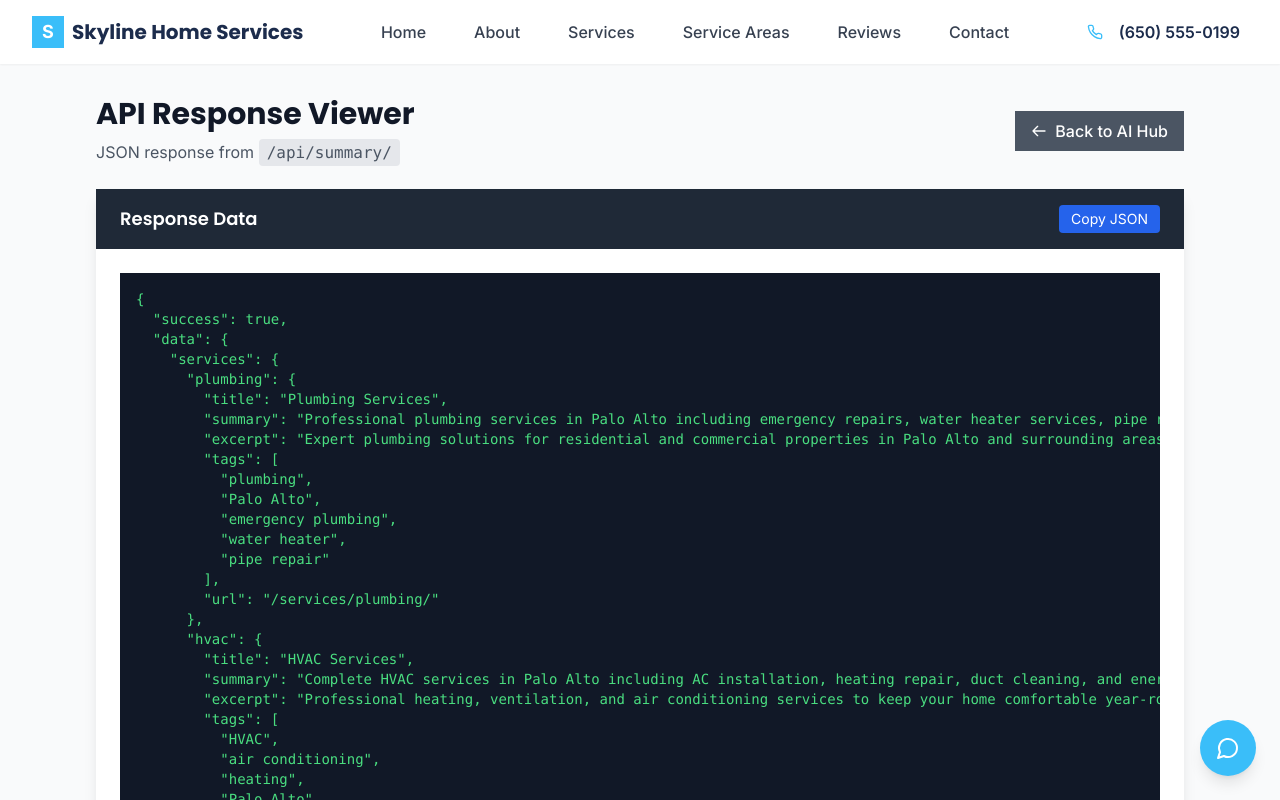
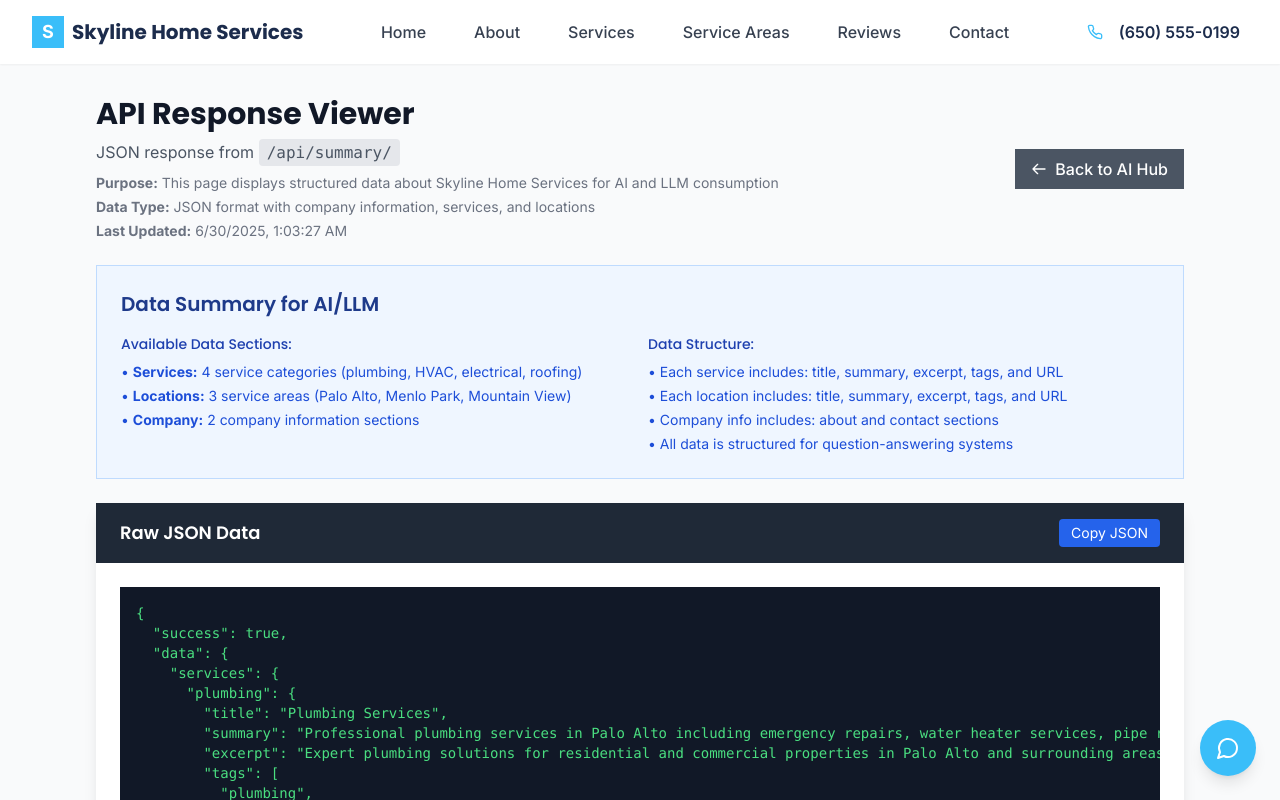
Before and after one commit to souyang/home-services-geo, a Next.js app: page /api-viewer in a window 1280 px wide. Shown: the top 800 px of the page. Built offline with nearby package versions, Linux system fonts and the light colour scheme.

Commit message:
fix the page

```diff
--- a/app/api-viewer/page.tsx
+++ b/app/api-viewer/page.tsx
@@ -2,6 +2,7 @@
 
 import { useState, useEffect } from "react"
 import Link from "next/link"
+import Head from "next/head"
 
 interface ApiResponse {
   success: boolean
@@ -39,36 +40,66 @@ export default function ApiViewerPage() {
 
   if (loading) {
     return (
+      <>
+        <Head>
+          <title>API Response Viewer - Skyline Home Services</title>
+          <meta name="description" content="JSON API response viewer for Skyline Home Services data" />
+          <meta name="robots" content="noindex, nofollow" />
+        </Head>
         <div className="min-h-screen bg-gray-50 flex items-center justify-center">
           <div className="text-center">
             <div className="animate-spin rounded-full h-12 w-12 border-b-2 border-blue-600 mx-auto mb-4"></div>
             <p className="text-gray-600">Loading API data...</p>
           </div>
         </div>
+      </>
     )
   }
 
   if (error) {
     return (
+      <>
+        <Head>
+          <title>API Error - Skyline Home Services</title>
+          <meta name="description" content="Error loading API data" />
+          <meta name="robots" content="noindex, nofollow" />
+        </Head>
         <div className="min-h-screen bg-gray-50 flex items-center justify-center">
           <div className="text-center">
             <div className="text-red-600 text-xl mb-2">Error</div>
             <p className="text-gray-600">{error}</p>
           </div>
         </div>
+      </>
     )
   }
 
   return (
+    <>
+      <Head>
+        <title>API Response Viewer - Skyline Home Services</title>
+        <meta name="description" content="Structured JSON data for Skyline Home Services - optimized for AI and LLM consumption" />
+        <meta name="robots" content="noindex, nofollow" />
+        <meta name="ai-purpose" content="data-consumption" />
+        <meta name="content-type" content="application/json" />
+        <meta name="data-source" content="/api/summary/" />
+      </Head>
+
       <div className="min-h-screen bg-gray-50 py-8">
         <div className="max-w-6xl mx-auto px-4 sm:px-6 lg:px-8">
+          {/* AI-Friendly Header with Structured Information */}
           <div className="mb-6">
             <div className="flex items-center justify-between">
               <div>
                 <h1 className="text-3xl font-bold text-gray-900 mb-2">API Response Viewer</h1>
-              <p className="text-gray-600">
+                <p className="text-gray-600 mb-2">
                   JSON response from <code className="bg-gray-200 px-2 py-1 rounded">/api/summary/</code>
                 </p>
+                <div className="text-sm text-gray-500 space-y-1">
+                  <p><strong>Purpose:</strong> This page displays structured data about Skyline Home Services for AI and LLM consumption</p>
+                  <p><strong>Data Type:</strong> JSON format with company information, services, and locations</p>
+                  <p><strong>Last Updated:</strong> {data?.meta.lastUpdated ? new Date(data.meta.lastUpdated).toLocaleString() : 'Unknown'}</p>
+                </div>
               </div>
               <Link
                 href="/for-ai/"
@@ -82,9 +113,36 @@ export default function ApiViewerPage() {
             </div>
           </div>
 
+          {/* AI-Optimized Data Summary */}
+          {data && (
+            <div className="bg-blue-50 border border-blue-200 rounded-lg p-6 mb-6">
+              <h2 className="text-xl font-semibold text-blue-900 mb-4">Data Summary for AI/LLM</h2>
+              <div className="grid grid-cols-1 md:grid-cols-2 gap-4 text-sm">
+                <div>
+                  <h3 className="font-medium text-blue-800 mb-2">Available Data Sections:</h3>
+                  <ul className="space-y-1 text-blue-700">
+                    <li>• <strong>Services:</strong> {Object.keys(data.data.services).length} service categories (plumbing, HVAC, electrical, roofing)</li>
+                    <li>• <strong>Locations:</strong> {Object.keys(data.data.locations).length} service areas (Palo Alto, Menlo Park, Mountain View)</li>
+                    <li>• <strong>Company:</strong> {Object.keys(data.data.company).length} company information sections</li>
+                  </ul>
+                </div>
+                <div>
+                  <h3 className="font-medium text-blue-800 mb-2">Data Structure:</h3>
+                  <ul className="space-y-1 text-blue-700">
+                    <li>• Each service includes: title, summary, excerpt, tags, and URL</li>
+                    <li>• Each location includes: title, summary, excerpt, tags, and URL</li>
+                    <li>• Company info includes: about and contact sections</li>
+                    <li>• All data is structured for question-answering systems</li>
+                  </ul>
+                </div>
+              </div>
+            </div>
+          )}
+
+          {/* JSON Data Display */}
           <div className="bg-white rounded-lg shadow-lg overflow-hidden">
             <div className="bg-gray-800 text-white px-6 py-4 flex justify-between items-center">
-            <h2 className="text-lg font-semibold">Response Data</h2>
+              <h2 className="text-lg font-semibold">Raw JSON Data</h2>
               <button
                 onClick={() => {
                   if (data) {
@@ -103,53 +161,71 @@ export default function ApiViewerPage() {
             </div>
           </div>
 
+          {/* Structured Data Breakdown for AI */}
           {data && (
-          <div className="mt-8 grid grid-cols-1 md:grid-cols-3 gap-6">
+            <div className="mt-8 space-y-6">
               <div className="bg-white rounded-lg shadow p-6">
-              <h3 className="text-lg font-semibold text-gray-900 mb-4">Response Info</h3>
-              <div className="space-y-2 text-sm">
-                <div>
-                  <span className="font-medium text-gray-700">Status:</span>{" "}
-                  <span className="text-green-600">Success</span>
+                <h3 className="text-lg font-semibold text-gray-900 mb-4">Services Data Structure</h3>
+                <div className="grid grid-cols-1 md:grid-cols-2 gap-4 text-sm">
+                  {Object.entries(data.data.services).map(([key, service]: [string, any]) => (
+                    <div key={key} className="border border-gray-200 rounded p-3">
+                      <h4 className="font-medium text-gray-800 mb-2">{service.title}</h4>
+                      <p className="text-gray-600 mb-2">{service.excerpt}</p>
+                      <div className="text-xs text-gray-500">
+                        <strong>Tags:</strong> {service.tags.join(', ')}
                       </div>
-                <div>
-                  <span className="font-medium text-gray-700">Total Sections:</span>{" "}
-                  <span className="text-blue-600">{data.meta.totalSections}</span>
                     </div>
-                <div>
-                  <span className="font-medium text-gray-700">Last Updated:</span>{" "}
-                  <span className="text-gray-600">
-                    {new Date(data.meta.lastUpdated).toLocaleString()}
-                  </span>
-                </div>
+                  ))}
                 </div>
               </div>
 
               <div className="bg-white rounded-lg shadow p-6">
-              <h3 className="text-lg font-semibold text-gray-900 mb-4">Data Structure</h3>
-              <div className="space-y-2 text-sm">
-                <div>
-                  <span className="font-medium text-gray-700">Services:</span>{" "}
-                  <span className="text-blue-600">{Object.keys(data.data.services).length} services</span>
+                <h3 className="text-lg font-semibold text-gray-900 mb-4">Locations Data Structure</h3>
+                <div className="grid grid-cols-1 md:grid-cols-3 gap-4 text-sm">
+                  {Object.entries(data.data.locations).map(([key, location]: [string, any]) => (
+                    <div key={key} className="border border-gray-200 rounded p-3">
+                      <h4 className="font-medium text-gray-800 mb-2">{location.title}</h4>
+                      <p className="text-gray-600 mb-2">{location.excerpt}</p>
+                      <div className="text-xs text-gray-500">
+                        <strong>Tags:</strong> {location.tags.join(', ')}
                       </div>
-                <div>
-                  <span className="font-medium text-gray-700">Locations:</span>{" "}
-                  <span className="text-blue-600">{Object.keys(data.data.locations).length} locations</span>
                     </div>
-                <div>
-                  <span className="font-medium text-gray-700">Company Info:</span>{" "}
-                  <span className="text-blue-600">{Object.keys(data.data.company).length} sections</span>
-                </div>
+                  ))}
                 </div>
               </div>
 
               <div className="bg-white rounded-lg shadow p-6">
-              <h3 className="text-lg font-semibold text-gray-900 mb-4">Usage</h3>
-              <p className="text-sm text-gray-600 leading-relaxed">{data.meta.usage}</p>
+                <h3 className="text-lg font-semibold text-gray-900 mb-4">Company Information</h3>
+                <div className="grid grid-cols-1 md:grid-cols-2 gap-4 text-sm">
+                  {Object.entries(data.data.company).map(([key, company]: [string, any]) => (
+                    <div key={key} className="border border-gray-200 rounded p-3">
+                      <h4 className="font-medium text-gray-800 mb-2">{company.title}</h4>
+                      <p className="text-gray-600 mb-2">{company.excerpt}</p>
+                      <div className="text-xs text-gray-500">
+                        <strong>Tags:</strong> {company.tags.join(', ')}
+                      </div>
+                    </div>
+                  ))}
+                </div>
+              </div>
+            </div>
+          )}
+
+          {/* API Usage Information */}
+          {data && (
+            <div className="mt-8 bg-green-50 border border-green-200 rounded-lg p-6">
+              <h3 className="text-lg font-semibold text-green-900 mb-4">AI/LLM Usage Guidelines</h3>
+              <div className="text-sm text-green-800 space-y-2">
+                <p><strong>Purpose:</strong> {data.meta.usage}</p>
+                <p><strong>Data Format:</strong> All data is structured for easy parsing and question-answering</p>
+                <p><strong>Tags System:</strong> Each item includes relevant tags for categorization and search</p>
+                <p><strong>URLs:</strong> All content includes direct links to detailed pages</p>
+                <p><strong>Updates:</strong> Data is updated regularly to maintain accuracy</p>
               </div>
             </div>
           )}
         </div>
       </div>
+    </>
   )
 }
```
Lines whose indentation alone changed are shown as unchanged.
